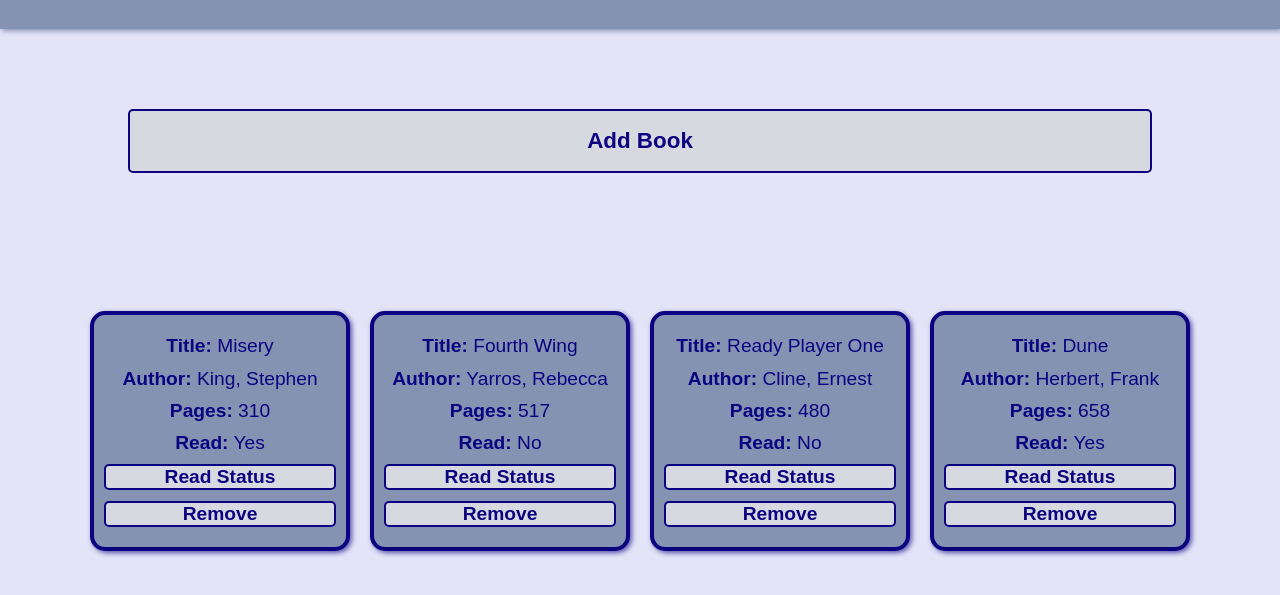
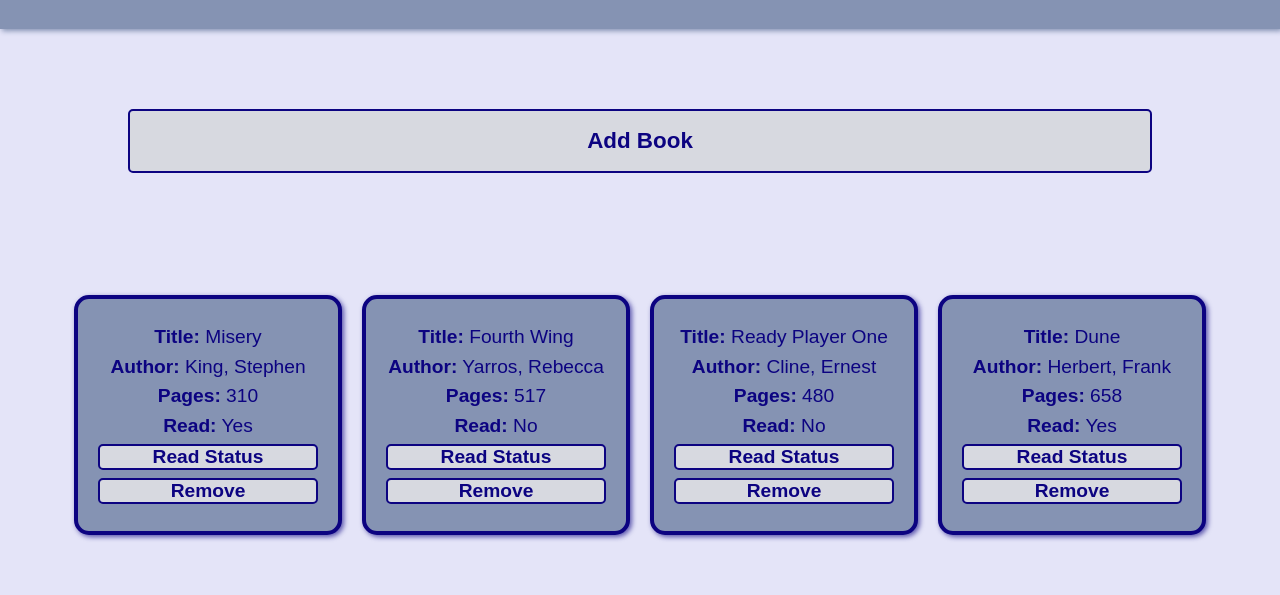
Before and after one commit to RussTP/library-app, a plain HTML site: page index.html in a window 1280 px wide. Shown: the part 99-694 px from the top of the page. Drawn offline with Linux system fonts and the light colour scheme.

Commit message:
made minor adjustment in padding for smoother transition

```diff
--- a/style.css
+++ b/style.css
@@ -86,7 +86,7 @@ label {
     display: flex;
     flex-wrap: wrap;
     margin: 3rem;
-    padding: 2rem;
+    padding: 1rem;
     font-size: 3rem;
 
 }
@@ -96,7 +96,7 @@ label {
     flex-direction: column;
     justify-content: space-evenly;
     align-items: center;
-    padding: 10px;
+    padding: 20px;
     flex-grow: 1;
     width: 15rem;
     height: 15rem;
```
